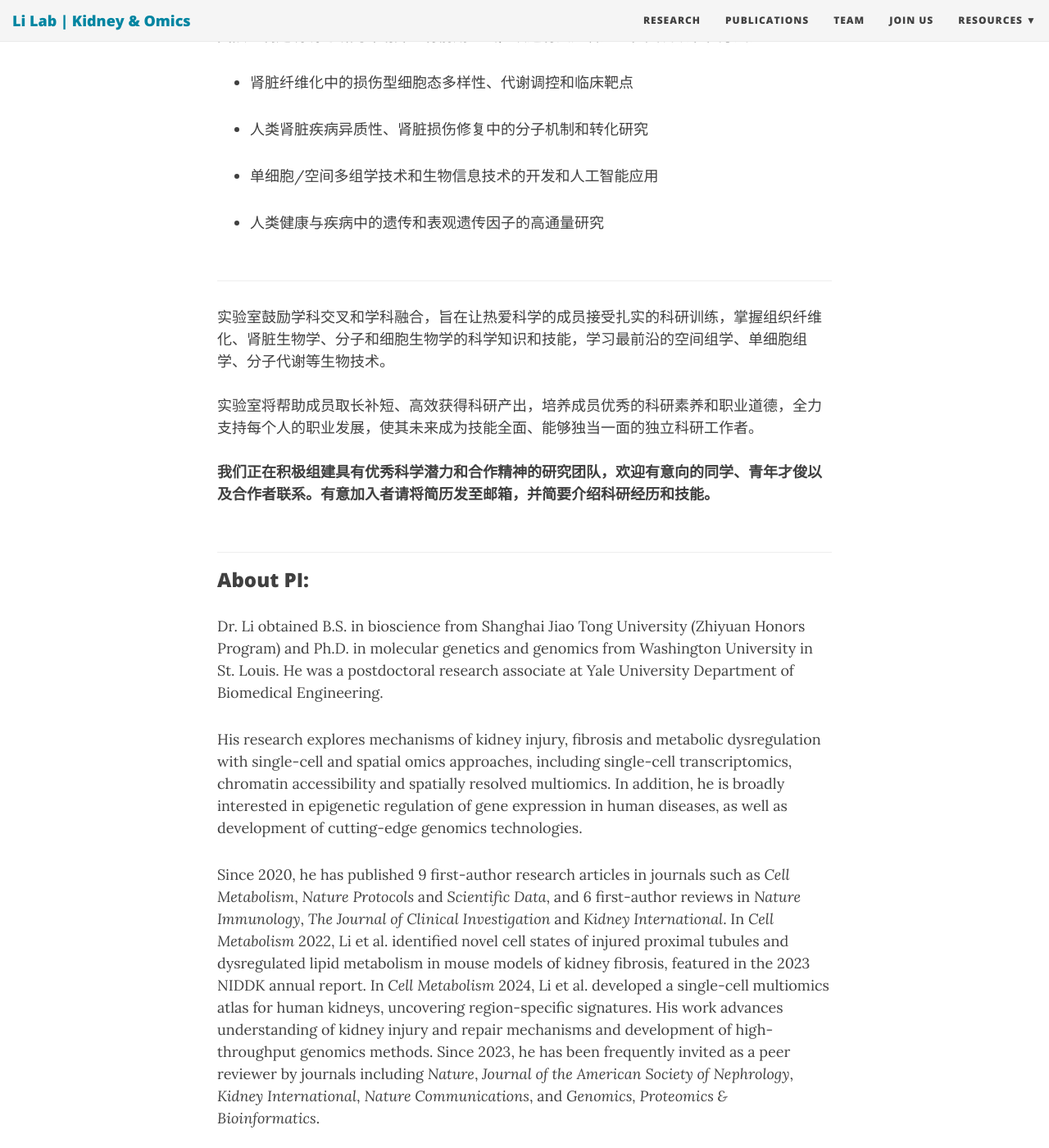
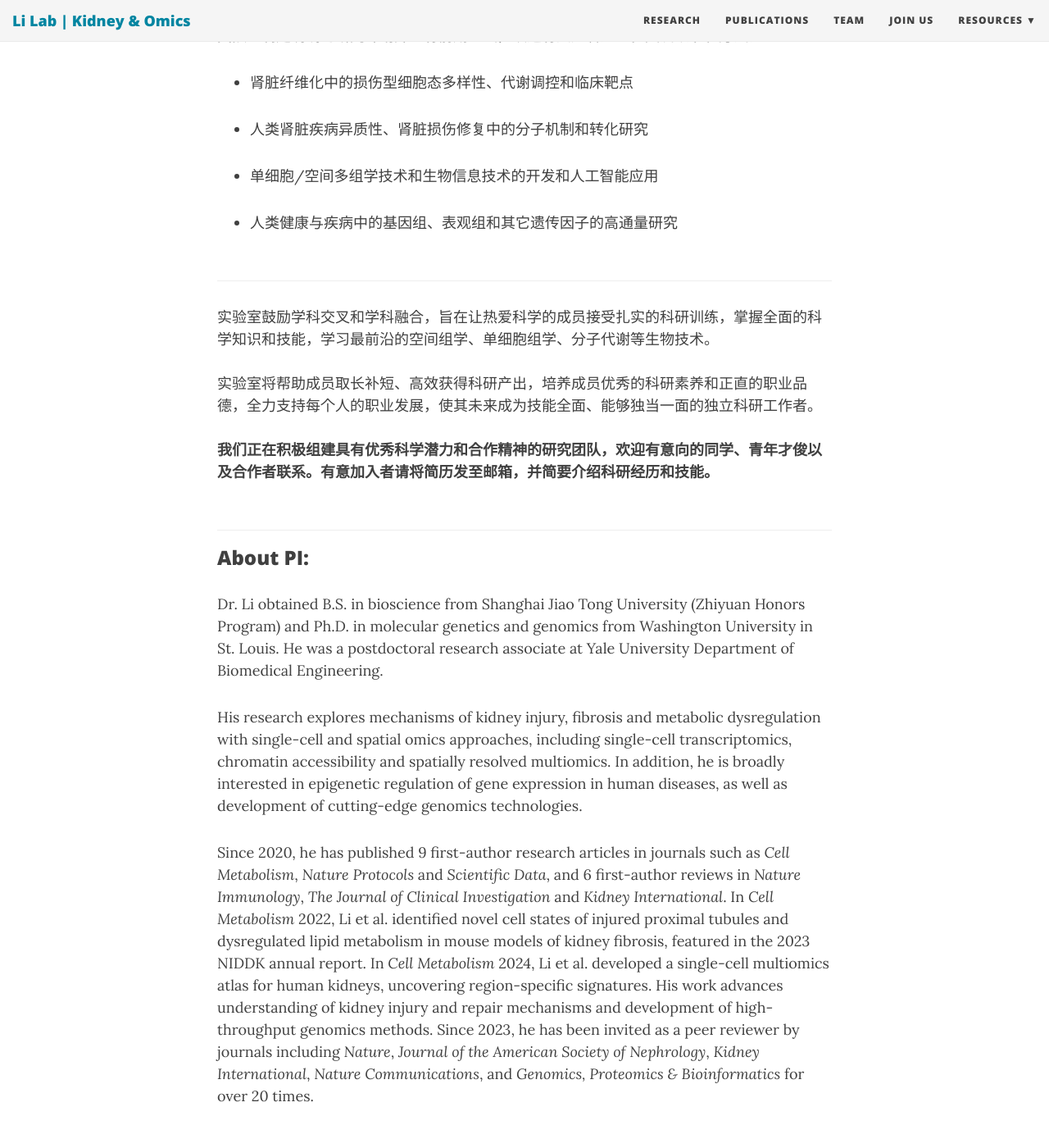
Before and after one commit to TheLiLab/thelilab.github.io, a Jekyll site: the page built from joinus.md, in a window 1280 px wide and 1400 px high, scrolled down 524 px. Shown: the whole window at 82% size. Built offline with Jekyll 4.4.1, drawn with Linux system fonts in a browser that asks for light colours; nearby versions of some CDN libraries.

Commit message:
Update joinus.md

```diff
--- a/joinus.md
+++ b/joinus.md
@@ -17,12 +17,12 @@
 
 - 单细胞/空间多组学技术和生物信息技术的开发和人工智能应用<br>
 
-- 人类健康与疾病中的遗传和表观遗传因子的高通量研究<br>
+- 人类健康与疾病中的基因组、表观组和其它遗传因子的高通量研究<br>
 <br>
 <hr>
 
-实验室鼓励学科交叉和学科融合，旨在让热爱科学的成员接受扎实的科研训练，掌握组织纤维化、肾脏生物学、分子和细胞生物学的科学知识和技能，学习最前沿的空间组学、单细胞组学、分子代谢等生物技术。<br><br>
-实验室将帮助成员取长补短、高效获得科研产出，培养成员优秀的科研素养和职业道德，全力支持每个人的职业发展，使其未来成为技能全面、能够独当一面的独立科研工作者。<br><br>
+实验室鼓励学科交叉和学科融合，旨在让热爱科学的成员接受扎实的科研训练，掌握全面的科学知识和技能，学习最前沿的空间组学、单细胞组学、分子代谢等生物技术。<br><br>
+实验室将帮助成员取长补短、高效获得科研产出，培养成员优秀的科研素养和正直的职业品德，全力支持每个人的职业发展，使其未来成为技能全面、能够独当一面的独立科研工作者。<br><br>
 **我们正在积极组建具有优秀科学潜力和合作精神的研究团队，欢迎有意向的同学、青年才俊以及合作者联系。有意加入者请将简历发至邮箱，并简要介绍科研经历和技能。**<br><br>
 <hr>
 
@@ -33,4 +33,4 @@
 
 His research explores mechanisms of kidney injury, fibrosis and metabolic dysregulation with single-cell and spatial omics approaches, including single-cell transcriptomics, chromatin accessibility and spatially resolved multiomics. In addition, he is broadly interested in epigenetic regulation of gene expression in human diseases, as well as development of cutting-edge genomics technologies.<br>
 
-Since 2020, he has published 9 first-author research articles in journals such as <i>Cell Metabolism</i>, <i>Nature Protocols</i> and <i>Scientific Data</i>, and 6 first-author reviews in <i>Nature Immunology</i>, <i>The Journal of Clinical Investigation</i> and <i>Kidney International</i>. In <i>Cell Metabolism</i> 2022, Li et al. identified novel cell states of injured proximal tubules and dysregulated lipid metabolism in mouse models of kidney fibrosis, featured in the 2023 NIDDK annual report. In <i>Cell Metabolism</i> 2024, Li et al. developed a single-cell multiomics atlas for human kidneys, uncovering region-specific signatures. His work advances understanding of kidney injury and repair mechanisms and development of high-throughput genomics methods. Since 2023, he has been frequently invited as a peer reviewer by journals including <i>Nature</i>, <i>Journal of the American Society of Nephrology</i>, <i>Kidney International</i>, <i>Nature Communications</i>, and <i>Genomics, Proteomics & Bioinformatics</i>.
+Since 2020, he has published 9 first-author research articles in journals such as <i>Cell Metabolism</i>, <i>Nature Protocols</i> and <i>Scientific Data</i>, and 6 first-author reviews in <i>Nature Immunology</i>, <i>The Journal of Clinical Investigation</i> and <i>Kidney International</i>. In <i>Cell Metabolism</i> 2022, Li et al. identified novel cell states of injured proximal tubules and dysregulated lipid metabolism in mouse models of kidney fibrosis, featured in the 2023 NIDDK annual report. In <i>Cell Metabolism</i> 2024, Li et al. developed a single-cell multiomics atlas for human kidneys, uncovering region-specific signatures. His work advances understanding of kidney injury and repair mechanisms and development of high-throughput genomics methods. Since 2023, he has been invited as a peer reviewer by journals including <i>Nature</i>, <i>Journal of the American Society of Nephrology</i>, <i>Kidney International</i>, <i>Nature Communications</i>, and <i>Genomics, Proteomics & Bioinformatics</i> for over 20 times.
```
